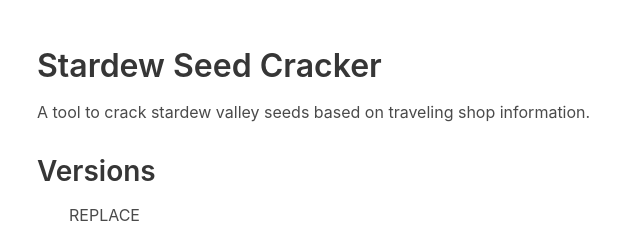
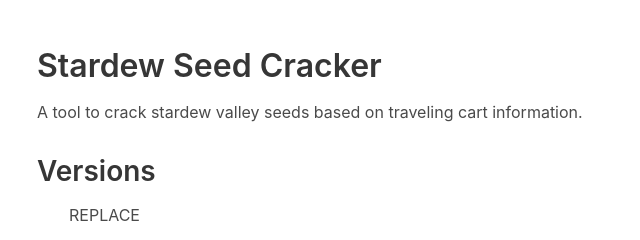
Before and after one commit to Oshawk/stardew-seed-cracker, a plain HTML site: page index.html in a window 1280 px wide. Shown: the top 240 px of the page, 27-667 px from the left. Drawn offline with nearby package versions, Linux system fonts and the light colour scheme.

Commit message:
Fix typo

```diff
--- a/index.html
+++ b/index.html
@@ -11,7 +11,7 @@
             <div class="container">
                 <div class="content">
                     <h1>Stardew Seed Cracker</h1>
-                    <p>A tool to crack stardew valley seeds based on traveling shop information.</p>
+                    <p>A tool to crack stardew valley seeds based on traveling cart information.</p>
                     <h2>Versions</h2>
                     <ul>
                         REPLACE
```
